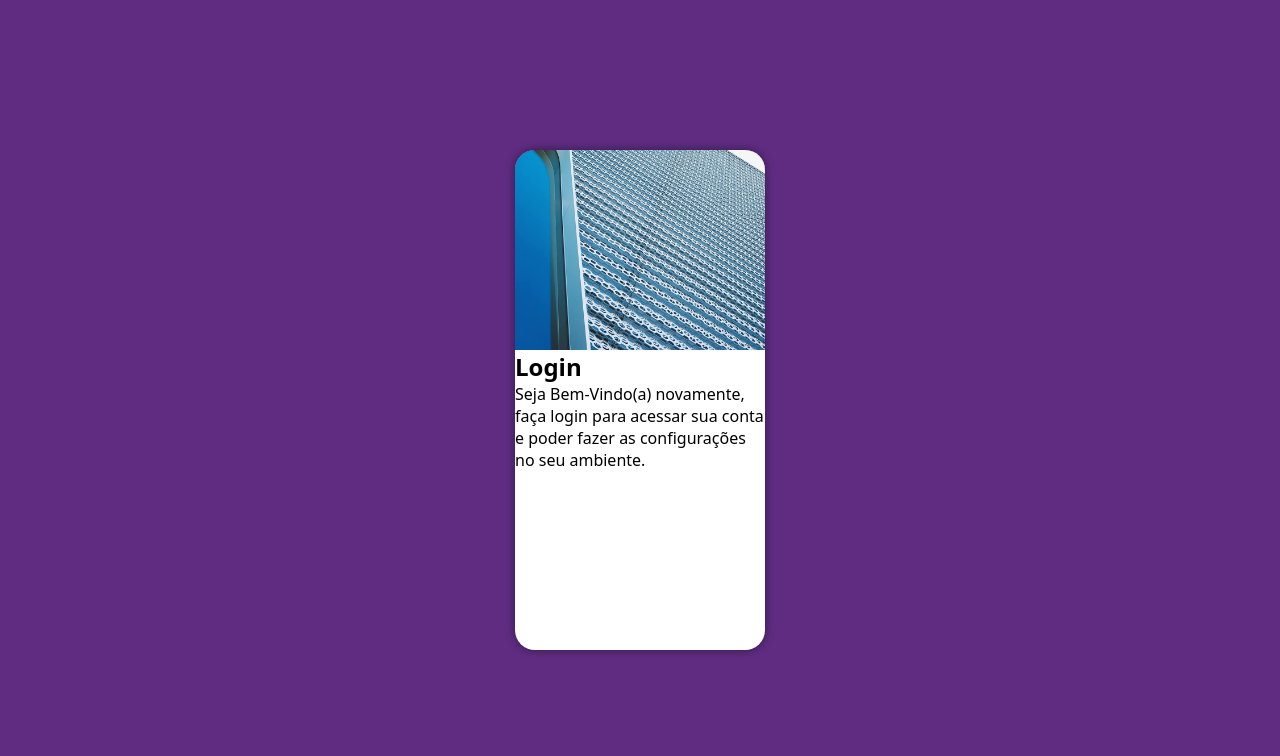
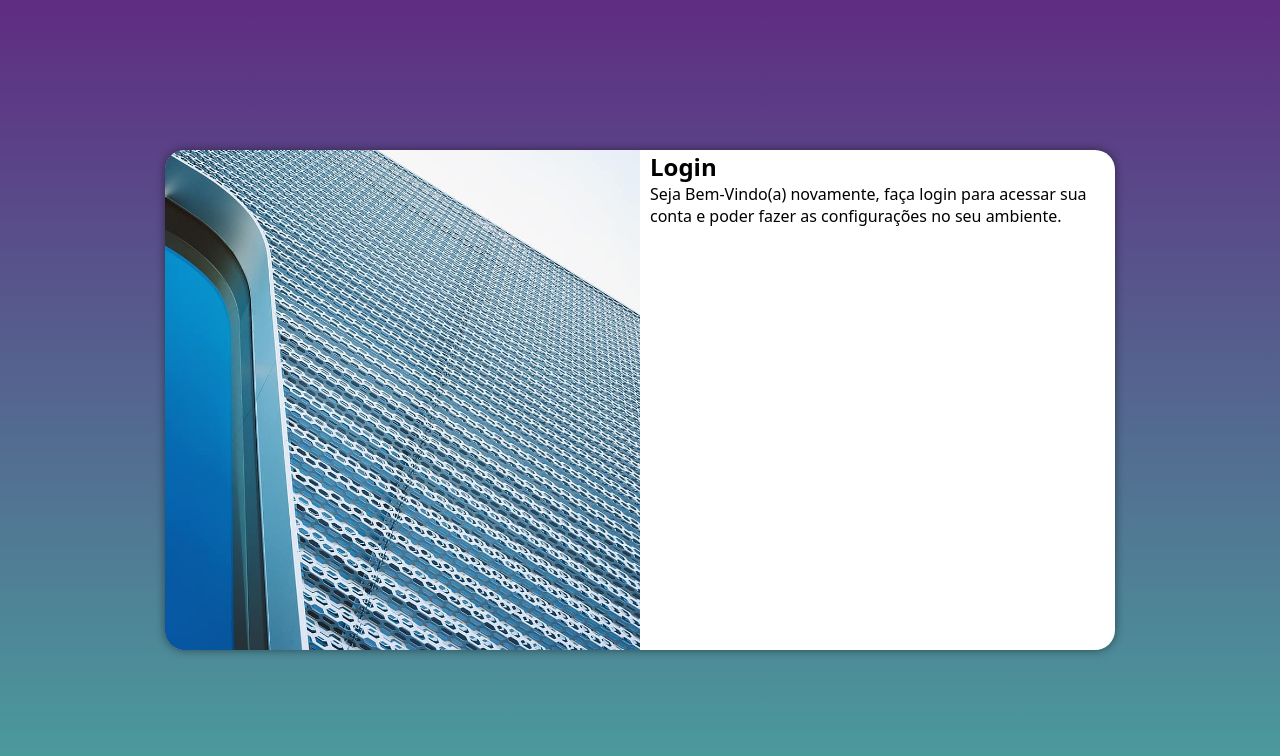
Before and after one commit to sandersonftjunior/projeto-login, a plain HTML site: page index.html in a window 1280 px wide. Drawn offline with Linux system fonts and the light colour scheme.

Commit message:
media queries

```diff
--- /dev/null
+++ b/estilos/media-queries.css
@@ -0,0 +1,47 @@
+@charset "UTF-8";
+
+:root{
+    --cor-verde: #49a09d;
+    --cor-lilas: #5f2c82;
+}
+
+@media screen and (min-width: 768px) {
+    body{
+        background-image: linear-gradient(to top, var(--cor-verde), var(--cor-lilas));
+    }
+
+    section#login {
+        width: 80vw;
+    }
+    section#login > div#imagem{
+        float: left;
+        width: 30%;
+        height: 100%;
+    }
+
+    section#login > div#formulario{
+        float: right;
+        width: 70%;
+    }
+}
+
+@media screen and (min-width: 992px) {
+    body{
+        background-image: linear-gradient(to top, var(--cor-verde), var(--cor-lilas));
+    }
+
+    section#login{
+        width: 950px;
+    }
+
+    section#login > div#imagem{
+        float: left;
+        width: 50%;
+        height: 100%;
+    }
+
+    section#login > div#formulario{
+        float: right;
+        width: 50%;
+    }
+}
--- a/estilos/style.css
+++ b/estilos/style.css
@@ -35,6 +35,9 @@ section#login{
     border-radius: 20px;
     overflow: hidden;  /*Tudo q estiver fora da borda será escondido*/
     box-shadow: 0px 0px 10px rgba(0, 0, 0, 0.473);
+
+    transition: width .3, height .3s;
+    transition-timing-function: ease; /*Suavisa*/
 }
 
 section#login > div#imagem{
@@ -46,5 +49,6 @@ section#login > div#imagem{
 }
 
 section#login > div#formulario{
-
+    display: block;
+    padding-left: 10px;
 }
--- a/index.html
+++ b/index.html
@@ -5,6 +5,7 @@
     <meta name="viewport" content="width=device-width, initial-scale=1.0">
     <title>Login</title>
     <link rel="stylesheet" href="estilos/style.css">
+    <link rel="stylesheet" href="estilos/media-queries.css">
 </head>
 <body>
     <main>
```
